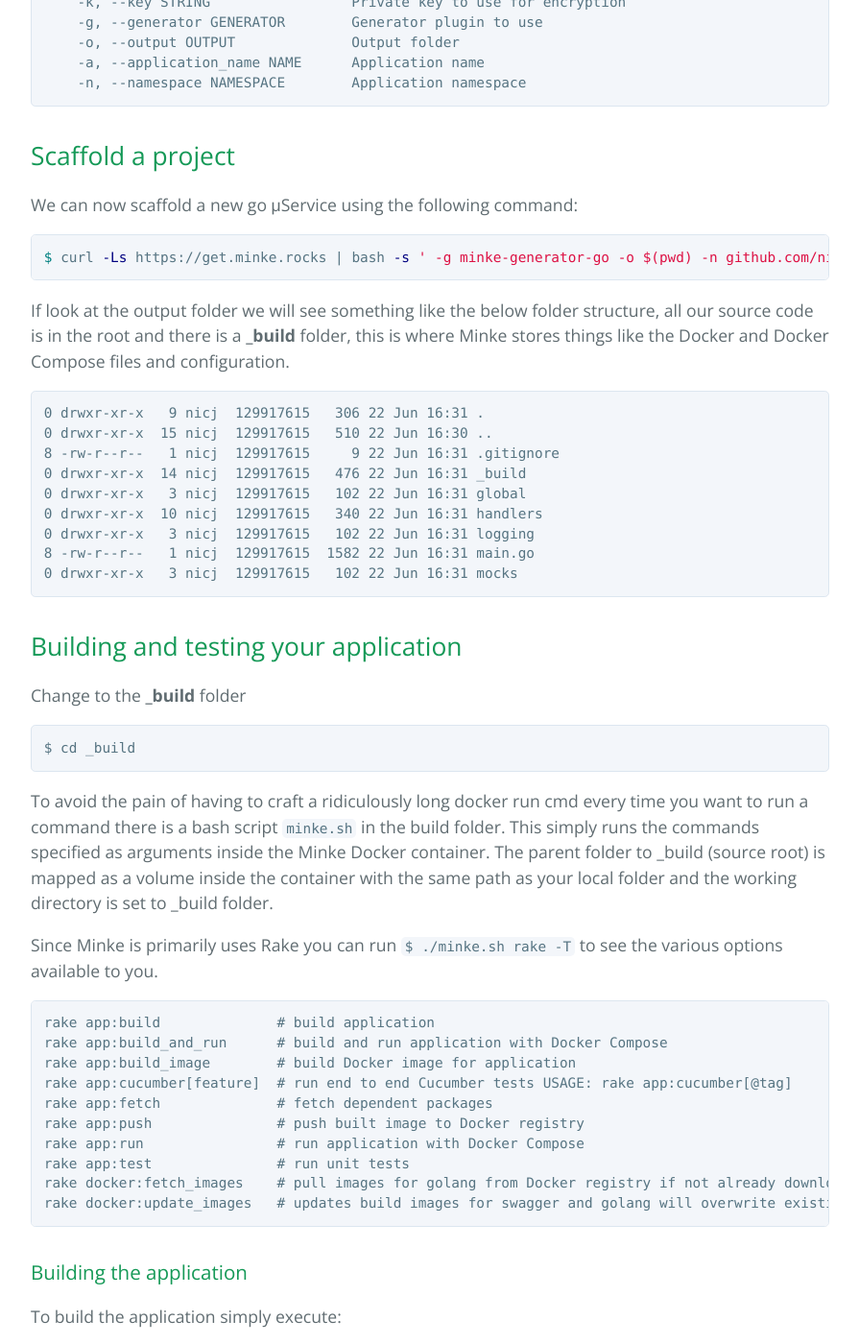
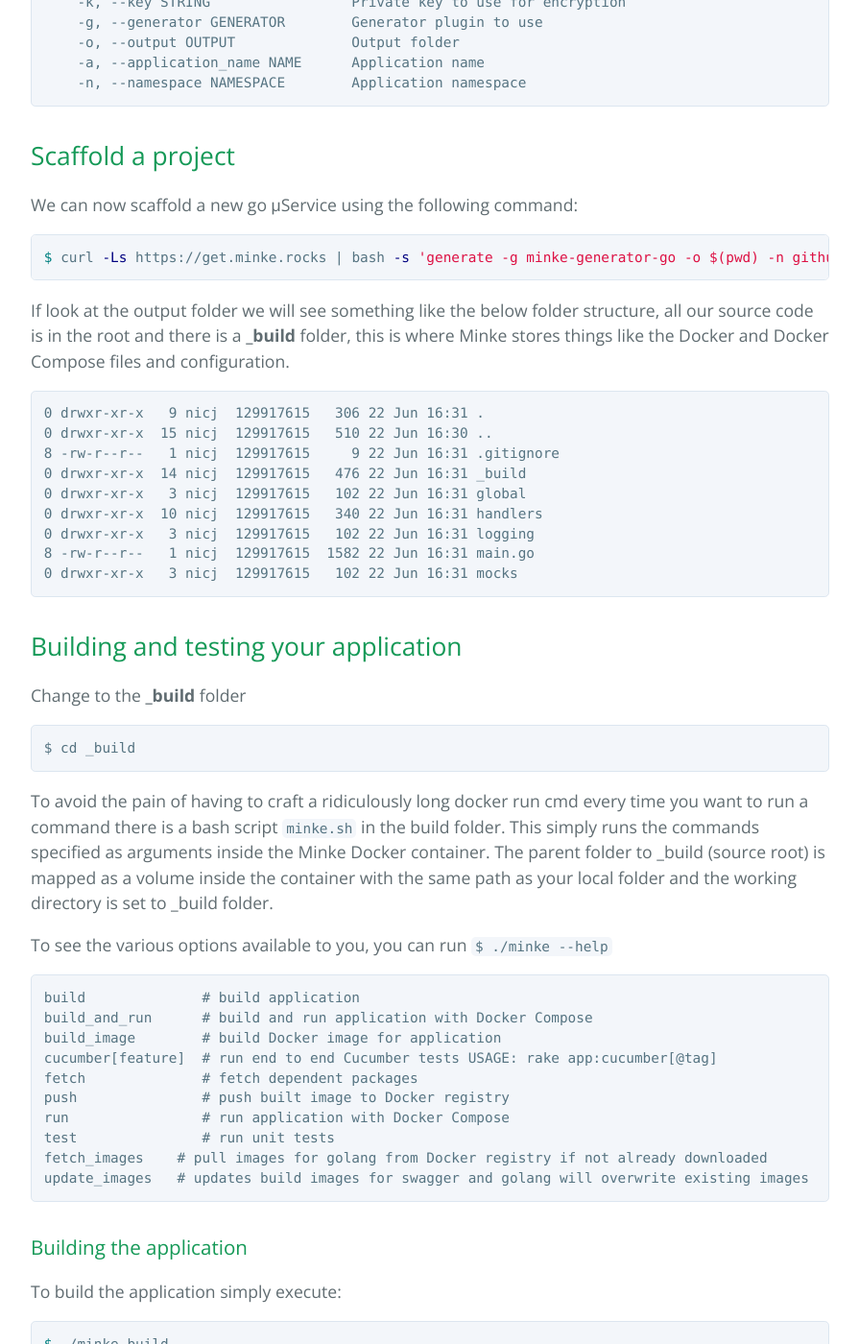
Before and after one commit to nicholasjackson/minke, a Jekyll site: the page built from tutorial.html, in a window 1280 px wide and 1400 px high, scrolled down 798 px. Shown: the whole window at 96% size, without its empty margins (192-1087 px from the left). Built offline with Jekyll 4.4.1, drawn with Linux system fonts in a browser that asks for light colours; some of the changed text lies outside the part shown.

Commit message:
Updated documentation

````diff
--- a/_includes/tutorial.md
+++ b/_includes/tutorial.md
@@ -39,7 +39,7 @@
 We can now scaffold a new go μService using the following command:
 
 ```bash
-$ curl -Ls https://get.minke.rocks | bash -s ' -g minke-generator-go -o $(pwd) -n github.com/nicholasjackson -a myservice'
+$ curl -Ls https://get.minke.rocks | bash -s 'generate -g minke-generator-go -o $(pwd) -n github.com/nicholasjackson -a myservice'
 ```
 
 If look at the output folder we will see something like the below folder structure, all our source code is in the root and there is a **_build** folder, this is where Minke stores things like the Docker and Docker Compose files and configuration.
@@ -64,26 +64,26 @@
 ```
 To avoid the pain of having to craft a ridiculously long docker run cmd every time you want to run a command there is a bash script `minke.sh` in the build folder.  This simply runs the commands specified as arguments inside the Minke Docker container.  The parent folder to _build (source root) is mapped as a volume inside the container with the same path as your local folder and the working directory is set to _build folder.
 
-Since Minke is primarily uses Rake you can run `$ ./minke.sh rake -T` to see the various options available to you.
+To see the various options available to you, you can run `$ ./minke --help`
 
 ```
-rake app:build              # build application
-rake app:build_and_run      # build and run application with Docker Compose
-rake app:build_image        # build Docker image for application
-rake app:cucumber[feature]  # run end to end Cucumber tests USAGE: rake app:cucumber[@tag]
-rake app:fetch              # fetch dependent packages
-rake app:push               # push built image to Docker registry
-rake app:run                # run application with Docker Compose
-rake app:test               # run unit tests
-rake docker:fetch_images    # pull images for golang from Docker registry if not already downloaded
-rake docker:update_images   # updates build images for swagger and golang will overwrite existing images
+build              # build application
+build_and_run      # build and run application with Docker Compose
+build_image        # build Docker image for application
+cucumber[feature]  # run end to end Cucumber tests USAGE: rake app:cucumber[@tag]
+fetch              # fetch dependent packages
+push               # push built image to Docker registry
+run                # run application with Docker Compose
+test               # run unit tests
+fetch_images    # pull images for golang from Docker registry if not already downloaded
+update_images   # updates build images for swagger and golang will overwrite existing images
 ```
 
 ### Building the application
 To build the application simply execute:
 
 ```bash
-$ ./minke.sh rake app:build
+$ ./minke build
 ```
 The steps minke performs are:
 1. Download Docker image or build image specified by the generator.
@@ -131,7 +131,7 @@
 ### Running the unit tests
 
 ```bash
-$ ./minke.sh rake app:test
+$ ./minke rake test
 ```
 Running the unit tests is a similar process, before we run the tests we will build the application code and fetch any dependencies.   It all runs inside a container.
 
@@ -150,7 +150,7 @@
 So we are going to run the cucumber tests against a Docker container and ultimately you want to run this on your server anyway so lets build an image which can be launched.
 
 ```bash
-$ ./minke.sh rake app:build_image
+$ ./minke build_image
 ```
 
 That's all you need this will build and test your application code then copy the assets into the right location to be packaged up into a Docker image, all of the steps is configurable checkout the section on Config for more information.
@@ -161,7 +161,7 @@
 Running the functional tests is as easy as...
 
 ```bash
-$ ./minke rake app:cucumber
+$ ./minke cucumber
 ```
 
 This will start the stack with Docker Compose using a standard format compose file which can be found in the **_build** folder, it loads any config that we may require for the service into Consul and then waits for the service to start before executing the Cucumber tests.
````
Also changed, not shown: _includes/changelog.md (+5 -0 lines), _includes/index.md (+4 -2 lines).
